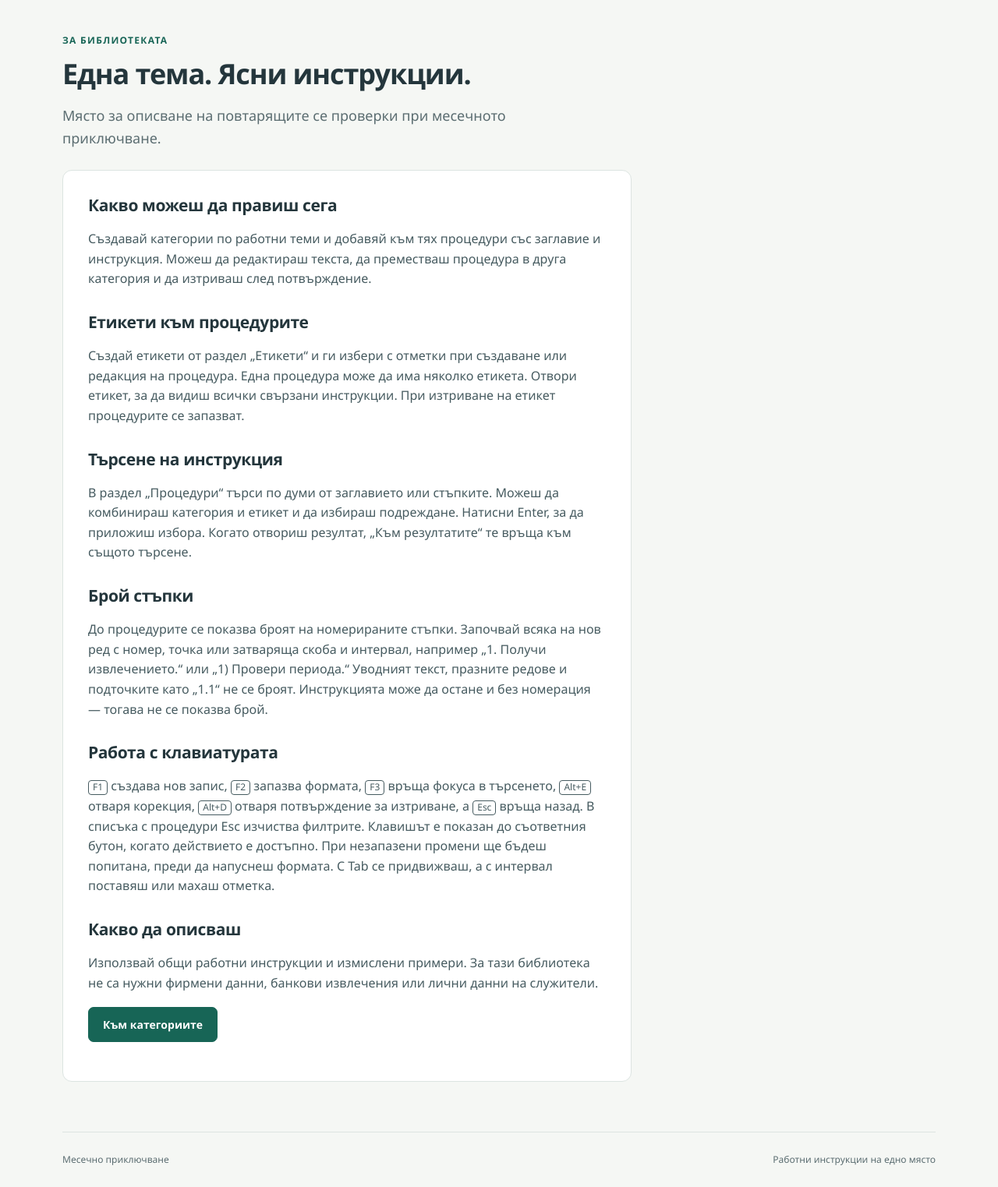
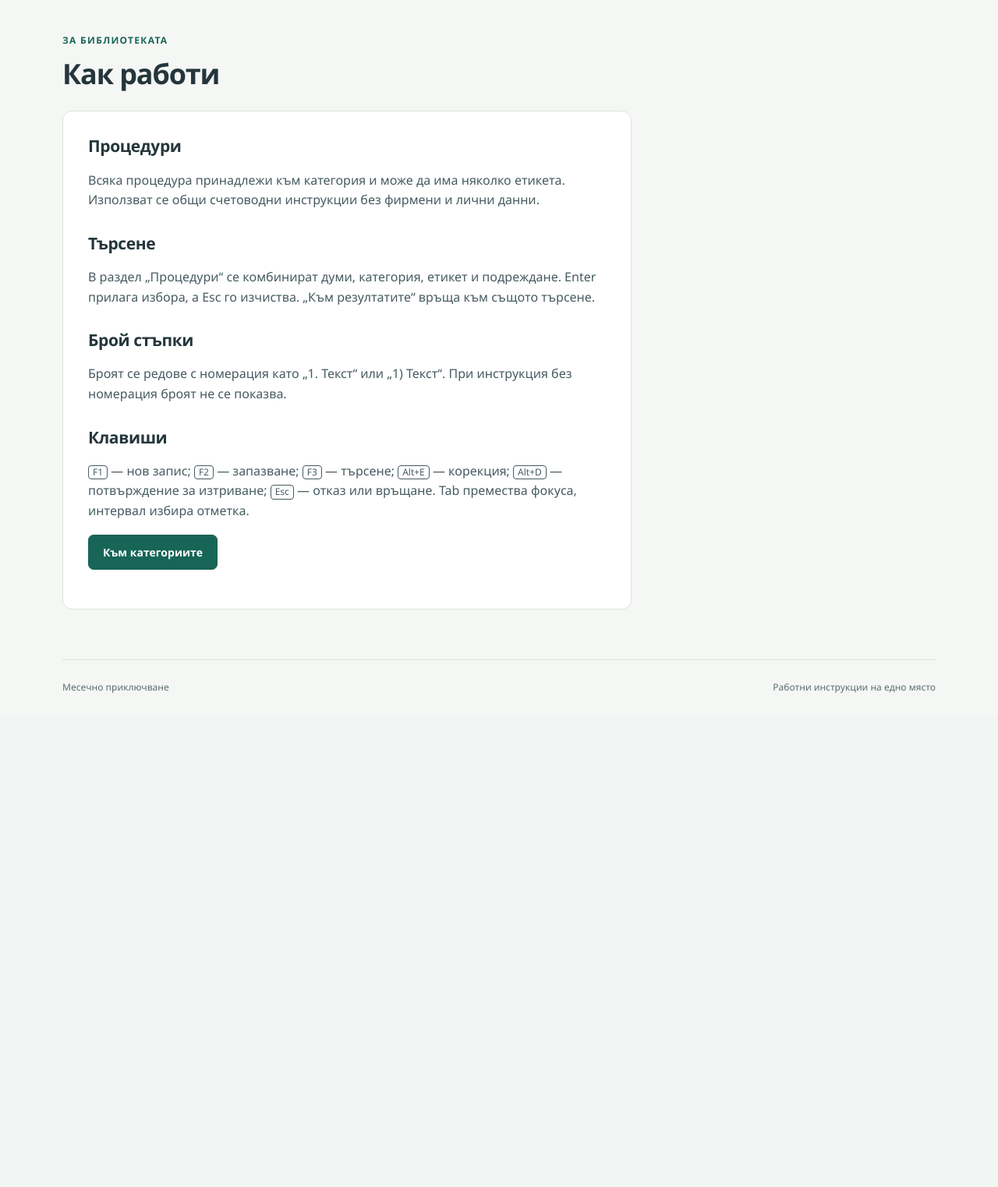
Before and after one commit to GaliaGrozdeva/monthly-closing, a Django app: template templates/about.html in a window 1280 px wide. Shown: the part 97-1620 px from the top of the page at 78% size. After the commit the page ends 986 px from the top, so only its background shows below. Run offline with Django 5.2, Linux system fonts and the light colour scheme; the template is opened without the code that fills it, so the values that code supplies are empty.

Commit message:
Shorten usage instructions and form help text

```diff
--- a/categories/forms.py
+++ b/categories/forms.py
@@ -9,8 +9,8 @@ class CategoryForm(forms.ModelForm):
         fields = ["name", "description"]
         labels = {"name": "Име на категорията", "description": "Кратко описание"}
         help_texts = {
-            "name": "До 80 знака. Избери име, което лесно ще разпознаваш.",
-            "description": "По желание. Опиши какви инструкции ще събираш тук. До 1000 знака.",
+            "name": "До 80 знака.",
+            "description": "По желание, до 1000 знака.",
         }
         widgets = {
             "name": forms.TextInput(attrs={"placeholder": "Например: Банка", "autofocus": True}),
--- a/config/settings.py
+++ b/config/settings.py
@@ -1,4 +1,3 @@
-"""Настройки за локална работа с отделна SQLite база."""
 import os
 from pathlib import Path
 
--- a/manage.py
+++ b/manage.py
@@ -1,5 +1,4 @@
 #!/usr/bin/env python
-"""Команди за управление на проекта."""
 import os
 import sys
 
--- a/procedures/templatetags/procedure_extras.py
+++ b/procedures/templatetags/procedure_extras.py
@@ -7,7 +7,7 @@ register = template.Library()
 
 @register.filter
 def count_steps(value):
-    """Брой редове с номерирана стъпка, например „1. Провери периода.“."""
+    """Брой номерирани стъпки."""
     count = 0
     for line in str(value or "").splitlines():
         if re.match(r"^\s*\d+[.)]\s+\S", line):
--- a/static/js/shortcuts.js
+++ b/static/js/shortcuts.js
@@ -1,4 +1,3 @@
-// Клавишите са активни само когато съответното действие е на страницата.
 (() => {
     const saveButton = document.querySelector('[data-shortcut="save"]');
     const form = saveButton ? saveButton.form : null;
--- a/tags/forms.py
+++ b/tags/forms.py
@@ -8,7 +8,7 @@ class TagForm(forms.ModelForm):
         model = Tag
         fields = ["name"]
         labels = {"name": "Име на етикета"}
-        help_texts = {"name": "До 50 знака. Кратка дума или израз, например Месечно или Проверка."}
+        help_texts = {"name": "До 50 знака."}
         widgets = {
             "name": forms.TextInput(attrs={"placeholder": "Например: Месечно", "autofocus": True}),
         }
--- a/templates/about.html
+++ b/templates/about.html
@@ -1,14 +1,12 @@
 {% extends 'base.html' %}
 {% block title %}Как работи · Месечно приключване{% endblock %}
 {% block content %}
-<div class="page-heading narrow"><p class="eyebrow">За библиотеката</p><h1>Една тема. Ясни инструкции.</h1><p class="lead">Място за описване на повтарящите се проверки при месечното приключване.</p></div>
+<div class="page-heading narrow"><p class="eyebrow">За библиотеката</p><h1>Как работи</h1></div>
 <article class="panel prose narrow">
-    <h2>Какво можеш да правиш сега</h2><p>Създавай категории по работни теми и добавяй към тях процедури със заглавие и инструкция. Можеш да редактираш текста, да преместваш процедура в друга категория и да изтриваш след потвърждение.</p>
-    <h2>Етикети към процедурите</h2><p>Създай етикети от раздел „Етикети“ и ги избери с отметки при създаване или редакция на процедура. Една процедура може да има няколко етикета. Отвори етикет, за да видиш всички свързани инструкции. При изтриване на етикет процедурите се запазват.</p>
-    <h2>Търсене на инструкция</h2><p>В раздел „Процедури“ търси по думи от заглавието или стъпките. Можеш да комбинираш категория и етикет и да избираш подреждане. Натисни Enter, за да приложиш избора. Когато отвориш резултат, „Към резултатите“ те връща към същото търсене.</p>
-    <h2>Брой стъпки</h2><p>До процедурите се показва броят на номерираните стъпки. Започвай всяка на нов ред с номер, точка или затваряща скоба и интервал, например „1. Получи извлечението.“ или „1) Провери периода.“ Уводният текст, празните редове и подточките като „1.1“ не се броят. Инструкцията може да остане и без номерация — тогава не се показва брой.</p>
-    <h2>Работа с клавиатурата</h2><p><kbd>F1</kbd> създава нов запис, <kbd>F2</kbd> запазва формата, <kbd>F3</kbd> връща фокуса в търсенето, <kbd>Alt+E</kbd> отваря корекция, <kbd>Alt+D</kbd> отваря потвърждение за изтриване, а <kbd>Esc</kbd> връща назад. В списъка с процедури Esc изчиства филтрите. Клавишът е показан до съответния бутон, когато действието е достъпно. При незапазени промени ще бъдеш попитана, преди да напуснеш формата. С Tab се придвижваш, а с интервал поставяш или махаш отметка.</p>
-    <h2>Какво да описваш</h2><p>Използвай общи работни инструкции и измислени примери. За тази библиотека не са нужни фирмени данни, банкови извлечения или лични данни на служители.</p>
+    <h2>Процедури</h2><p>Всяка процедура принадлежи към категория и може да има няколко етикета. Използват се общи счетоводни инструкции без фирмени и лични данни.</p>
+    <h2>Търсене</h2><p>В раздел „Процедури“ се комбинират думи, категория, етикет и подреждане. Enter прилага избора, а Esc го изчиства. „Към резултатите“ връща към същото търсене.</p>
+    <h2>Брой стъпки</h2><p>Броят се редове с номерация като „1. Текст“ или „1) Текст“. При инструкция без номерация броят не се показва.</p>
+    <h2>Клавиши</h2><p><kbd>F1</kbd> — нов запис; <kbd>F2</kbd> — запазване; <kbd>F3</kbd> — търсене; <kbd>Alt+E</kbd> — корекция; <kbd>Alt+D</kbd> — потвърждение за изтриване; <kbd>Esc</kbd> — отказ или връщане. Tab премества фокуса, интервал избира отметка.</p>
     <p><a class="button" href="{% url 'categories:list' %}">Към категориите</a></p>
 </article>
 {% endblock %}
--- a/templates/categories/create.html
+++ b/templates/categories/create.html
@@ -2,7 +2,7 @@
 {% block title %}Нова категория · Месечно приключване{% endblock %}
 {% block content %}
 <p class="breadcrumb"><a href="{% url 'categories:list' %}" data-shortcut="back" aria-keyshortcuts="Escape">← Всички категории <kbd>Esc</kbd></a></p>
-<div class="page-heading narrow"><p class="eyebrow">Подреди библиотеката</p><h1>Нова категория</h1><p class="lead">Дай име на работната тема и опиши накратко какво включва.</p></div>
+<div class="page-heading narrow"><p class="eyebrow">Подреди библиотеката</p><h1>Нова категория</h1></div>
 <p class="form-new-link narrow"><a href="{% url 'categories:create' %}" data-shortcut="new" aria-keyshortcuts="F1">Нова категория <kbd>F1</kbd></a></p>
 <form class="panel form-panel narrow" method="post" novalidate>{% csrf_token %}{% include 'includes/form_fields.html' %}<div class="actions"><button class="button" type="submit" data-shortcut="save" aria-keyshortcuts="F2">Създай категория <kbd>F2</kbd></button><a class="button secondary" href="{% url 'categories:list' %}">Отказ <kbd>Esc</kbd></a></div></form>
 {% endblock %}
--- a/templates/categories/detail.html
+++ b/templates/categories/detail.html
@@ -3,7 +3,7 @@
 {% block content %}
 <p class="breadcrumb"><a href="{% url 'categories:list' %}" data-shortcut="back" aria-keyshortcuts="Escape">← Всички категории <kbd>Esc</kbd></a></p>
 <div class="page-heading"><p class="eyebrow">Категория</p><h1>{{ category.name }}</h1></div>
-<article class="panel narrow"><h2>Какво включва тази тема</h2><div class="prose">{{ category.description|default:'Все още няма описание. Можеш да го добавиш с бутона „Корекция“.'|linebreaks }}</div><div class="actions"><a class="button" href="{% url 'categories:edit' category.pk %}" data-shortcut="edit" aria-keyshortcuts="Alt+E">Корекция <kbd>Alt+E</kbd></a><a class="button danger-outline" href="{% url 'categories:delete' category.pk %}" data-shortcut="delete" aria-keyshortcuts="Alt+D">Изтрий <kbd>Alt+D</kbd></a></div></article>
+<article class="panel narrow"><h2>Какво включва тази тема</h2><div class="prose">{{ category.description|default:'Все още няма описание.'|linebreaks }}</div><div class="actions"><a class="button" href="{% url 'categories:edit' category.pk %}" data-shortcut="edit" aria-keyshortcuts="Alt+E">Корекция <kbd>Alt+E</kbd></a><a class="button danger-outline" href="{% url 'categories:delete' category.pk %}" data-shortcut="delete" aria-keyshortcuts="Alt+D">Изтрий <kbd>Alt+D</kbd></a></div></article>
 <section class="procedure-section" aria-labelledby="procedures-heading">
     <div class="section-heading"><h2 id="procedures-heading">Процедури в тази категория</h2></div>
     <p><a class="button" href="{% url 'procedures:create' %}?category={{ category.pk }}" data-shortcut="new" aria-keyshortcuts="F1">+ Нова процедура <kbd>F1</kbd></a></p>
--- a/templates/categories/edit.html
+++ b/templates/categories/edit.html
@@ -2,7 +2,7 @@
 {% block title %}Редактиране · {{ category.name }}{% endblock %}
 {% block content %}
 <p class="breadcrumb"><a href="{{ category.get_absolute_url }}" data-shortcut="back" aria-keyshortcuts="Escape">← Към категорията <kbd>Esc</kbd></a></p>
-<div class="page-heading narrow"><p class="eyebrow">Промяна на категория</p><h1>Редактирай категорията</h1><p class="lead">Промените ще се запазят, когато натиснеш бутона.</p></div>
+<div class="page-heading narrow"><p class="eyebrow">Промяна на категория</p><h1>Редактирай категорията</h1></div>
 <p class="form-new-link narrow"><a href="{% url 'categories:create' %}" data-shortcut="new" aria-keyshortcuts="F1">Нова категория <kbd>F1</kbd></a></p>
 <form class="panel form-panel narrow" method="post" novalidate>{% csrf_token %}{% include 'includes/form_fields.html' %}<div class="actions"><button class="button" type="submit" data-shortcut="save" aria-keyshortcuts="F2">Запази промените <kbd>F2</kbd></button><a class="button secondary" href="{{ category.get_absolute_url }}">Отказ <kbd>Esc</kbd></a></div></form>
 {% endblock %}
--- a/templates/includes/form_fields.html
+++ b/templates/includes/form_fields.html
@@ -6,7 +6,7 @@
                 <legend>{{ field.label }}</legend>
                 {{ field }}
                 {% if field.name == 'tags' and not field.field.queryset %}
-                <p class="help-text">Все още няма етикети. Можеш да запазиш процедурата и да ги добавиш по-късно. Създават се от раздел „Етикети“.</p>
+                <p class="help-text">Все още няма етикети. Добавят се от раздел „Етикети“.</p>
                 {% endif %}
             </fieldset>
         {% elif field.field.widget.input_type == 'checkbox' %}
--- a/templates/includes/procedure_tags.html
+++ b/templates/includes/procedure_tags.html
@@ -4,6 +4,6 @@
     {% for tag in selected_tags %}<li><a class="tag-link" href="{{ tag.get_absolute_url }}">{{ tag.name }}</a></li>{% endfor %}
 </ul>
 {% elif show_empty %}
-<p class="muted">Няма добавени етикети. Можеш да ги избереш от „Корекция“.</p>
+<p class="muted">Няма добавени етикети.</p>
 {% endif %}
 {% endwith %}
--- a/templates/procedures/create.html
+++ b/templates/procedures/create.html
@@ -2,7 +2,7 @@
 {% block title %}Нова процедура · Месечно приключване{% endblock %}
 {% block content %}
 <p class="breadcrumb"><a href="{% url 'procedures:list' %}" data-shortcut="back" aria-keyshortcuts="Escape">← Всички процедури <kbd>Esc</kbd></a></p>
-<div class="page-heading narrow"><p class="eyebrow">Сподели работния опит</p><h1>Нова процедура</h1><p class="lead">Избери категория, дай заглавие, отбележи етикетите и опиши стъпките.</p></div>
+<div class="page-heading narrow"><p class="eyebrow">Сподели работния опит</p><h1>Нова процедура</h1></div>
 {% if has_categories %}
 <p class="form-new-link narrow"><a href="{% url 'procedures:create' %}" data-shortcut="new" aria-keyshortcuts="F1">Нова процедура <kbd>F1</kbd></a></p>
 <form class="panel form-panel narrow" method="post" novalidate>{% csrf_token %}{% include 'includes/form_fields.html' %}<div class="actions"><button class="button" type="submit" data-shortcut="save" aria-keyshortcuts="F2">Създай процедура <kbd>F2</kbd></button><a class="button secondary" href="{% url 'procedures:list' %}">Отказ <kbd>Esc</kbd></a></div></form>
--- a/templates/procedures/edit.html
+++ b/templates/procedures/edit.html
@@ -2,7 +2,7 @@
 {% block title %}Редактиране · {{ procedure.title }}{% endblock %}
 {% block content %}
 <p class="breadcrumb"><a href="{{ procedure.get_absolute_url }}" data-shortcut="back" aria-keyshortcuts="Escape">← Към процедурата <kbd>Esc</kbd></a></p>
-<div class="page-heading narrow"><p class="eyebrow">Промяна на инструкция</p><h1>Редактирай процедурата</h1><p class="lead">Можеш да промениш текста, категорията и избраните етикети.</p></div>
+<div class="page-heading narrow"><p class="eyebrow">Промяна на инструкция</p><h1>Редактирай процедурата</h1></div>
 <p class="form-new-link narrow"><a href="{% url 'procedures:create' %}" data-shortcut="new" aria-keyshortcuts="F1">Нова процедура <kbd>F1</kbd></a></p>
 <form class="panel form-panel narrow" method="post" novalidate>{% csrf_token %}{% include 'includes/form_fields.html' %}<div class="actions"><button class="button" type="submit" data-shortcut="save" aria-keyshortcuts="F2">Запази промените <kbd>F2</kbd></button><a class="button secondary" href="{{ procedure.get_absolute_url }}">Отказ <kbd>Esc</kbd></a></div></form>
 {% endblock %}
--- a/templates/procedures/list.html
+++ b/templates/procedures/list.html
@@ -16,7 +16,7 @@
         <button class="button" type="submit">Търси <kbd>Enter</kbd></button>
         <a class="button secondary" href="{% url 'procedures:list' %}" data-shortcut="back" aria-keyshortcuts="Escape">Изчисти <kbd>Esc</kbd></a>
     </div>
-    <p class="help-text">Думите се търсят в заглавието и стъпките, независимо от главни и малки букви. Категорията и етикетът се прилагат заедно.</p>
+    <p class="help-text">Търсят се всички думи в заглавието и стъпките, без значение на главни и малки букви.</p>
 </form>
 {% if not filter_form.errors %}<p class="result-count" role="status">Намерени: {{ procedures|length }} от {{ total_count }} процедури</p>{% endif %}
 {% if procedures %}
--- a/templates/tags/create.html
+++ b/templates/tags/create.html
@@ -2,7 +2,7 @@
 {% block title %}Нов етикет · Месечно приключване{% endblock %}
 {% block content %}
 <p class="breadcrumb"><a href="{% url 'tags:list' %}" data-shortcut="back" aria-keyshortcuts="Escape">← Всички етикети <kbd>Esc</kbd></a></p>
-<div class="page-heading narrow"><p class="eyebrow">Означи работните инструкции</p><h1>Нов етикет</h1><p class="lead">Избери кратко име, което може да се използва в различни категории.</p></div>
+<div class="page-heading narrow"><p class="eyebrow">Означи работните инструкции</p><h1>Нов етикет</h1></div>
 <p class="form-new-link narrow"><a href="{% url 'tags:create' %}" data-shortcut="new" aria-keyshortcuts="F1">Нов етикет <kbd>F1</kbd></a></p>
 <form class="panel form-panel narrow" method="post" novalidate>
     {% csrf_token %}{% include 'includes/form_fields.html' %}
--- a/templates/tags/delete.html
+++ b/templates/tags/delete.html
@@ -2,7 +2,7 @@
 {% block title %}Изтриване · {{ tag.name }}{% endblock %}
 {% block content %}
 <p class="breadcrumb"><a href="{{ tag.get_absolute_url }}" data-shortcut="back" aria-keyshortcuts="Escape">← Към етикета <kbd>Esc</kbd></a></p>
-<div class="page-heading narrow"><p class="eyebrow">Потвърждение</p><h1>Да изтрием ли етикета?</h1><p class="lead">Ще се премахнат етикетът и връзките му с процедурите. Самите процедури и техните инструкции се запазват.</p></div>
+<div class="page-heading narrow"><p class="eyebrow">Потвърждение</p><h1>Да изтрием ли етикета?</h1><p class="lead">Изтриват се етикетът и връзките му. Процедурите се запазват.</p></div>
 <p class="notice narrow">Свързани процедури: {{ procedure_count }}.</p>
 <form class="panel form-panel narrow" method="post" novalidate>
     {% csrf_token %}{% include 'includes/form_fields.html' %}
```
Also changed, not shown: procedures/forms.py (+3 -4 lines).
